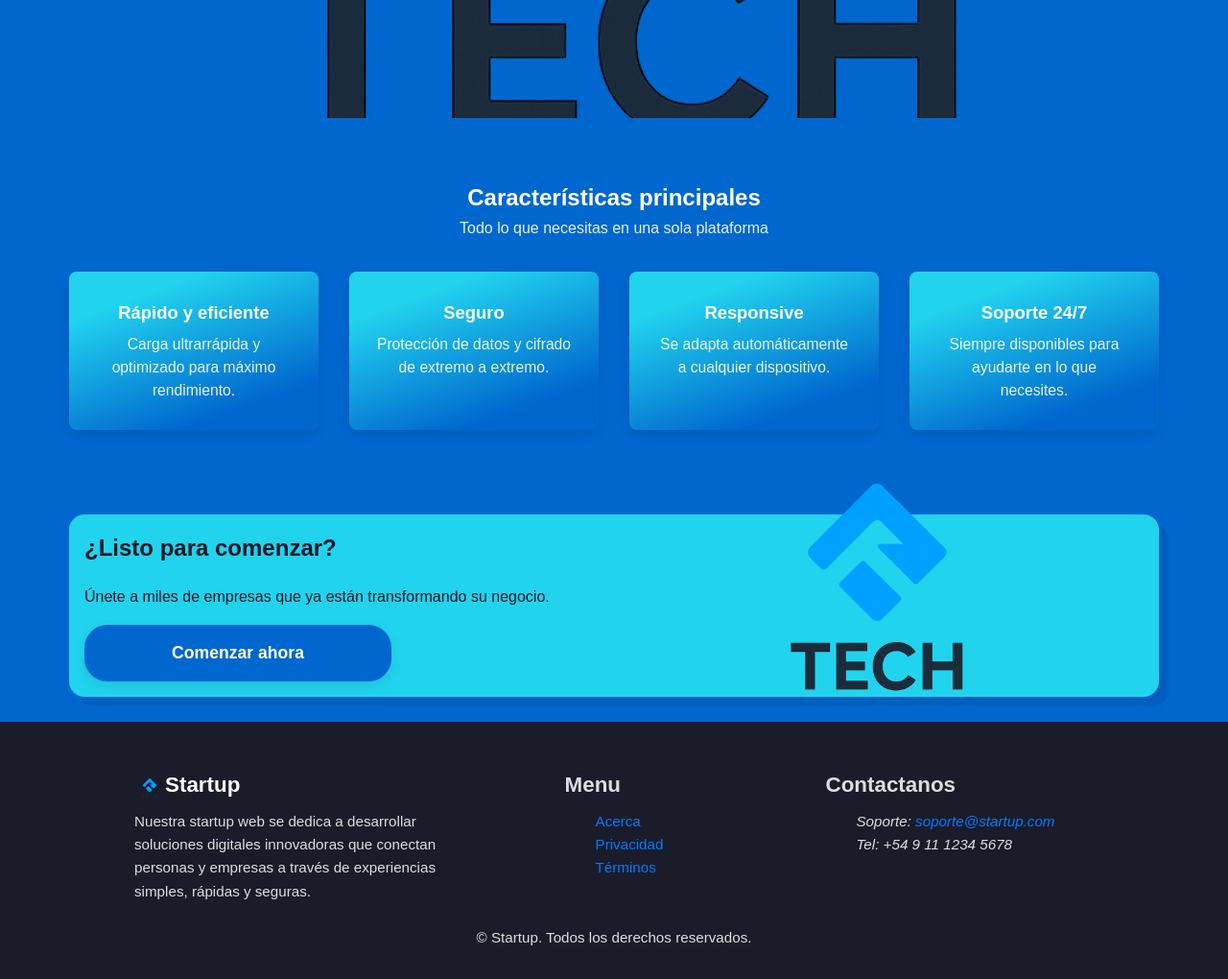
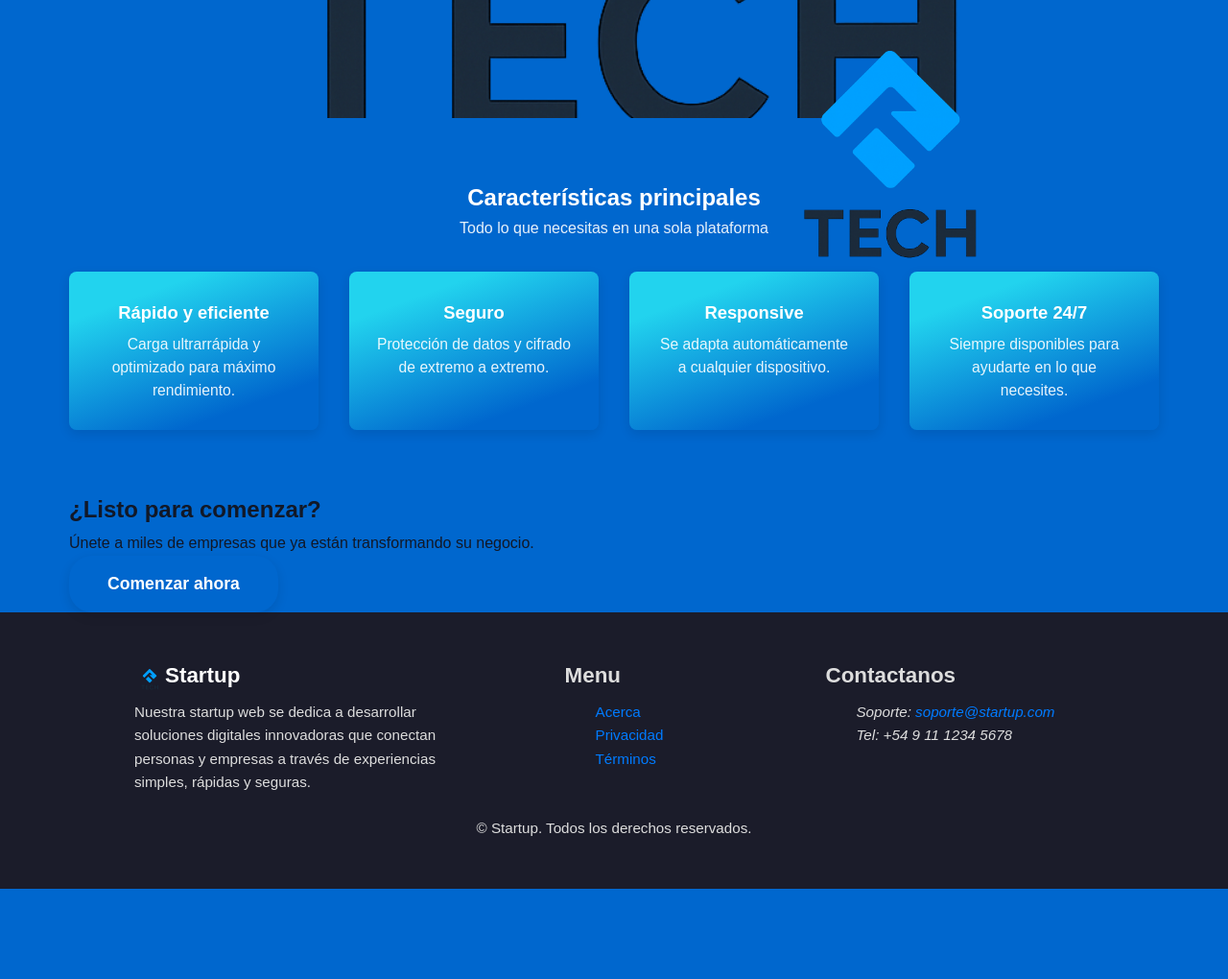
Before and after one commit to Zolmex/plp3-aa14, a plain HTML site: page index.html in a window 1280 px wide. Shown: the part 677-1697 px from the top of the page at 96% size. After the commit the page ends 1603 px from the top, so only its background shows below. Drawn offline with Linux system fonts and the light colour scheme.

Commit message:
Update main.css

```diff
--- a/styles/main.css
+++ b/styles/main.css
@@ -228,33 +228,6 @@ button {
   gap: 1rem;
 }
 
-/* Container */
-.container {
-  max-width: 1200px;
-  margin: 0 auto;
-  padding: 0 2rem;
-}
-
-/* CTA + footer */
-.cta {
-  height: 12rem;
-  margin: 1.5rem 0;
-}
-
-.cta__content {
-  background-color: #22d3ee;
-  border: 0.1rem;
-  box-shadow: 10px 10px rgba(0, 0, 0, 0.08);
-  border-radius: 1rem;
-  padding: 1rem;
-  margin-top: 1rem;
-  display: flex;
-  flex-direction: column;
-  justify-content: center;
-  gap: 1rem;
-  position: relative;
-}
-
 /*features (tarjetas caracteristicas)*/
 .features {
   padding: 4rem 0;
@@ -312,11 +285,17 @@ button {
   line-height: 1.55;
 }
 
-
 /* mobile features */
 @media (max-width: 480px) {
   .features { padding: 3rem 0; }
   .feature-card { padding: 1.25rem; }
+}
+
+/* Container */
+.container {
+  max-width: 1200px;
+  margin: 0 auto;
+  padding: 0 2rem;
 }
 
 .cta__content h2 {
```
